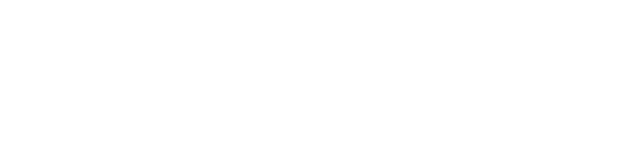
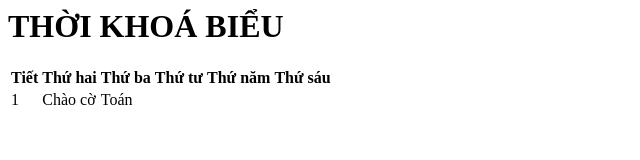
Before and after one commit to dangtrbngoc/dangngoc, a plain HTML site: page index.html in a window 1280 px wide. Shown: the whole page, without its empty margins (0-640 px from the left). Drawn offline with Linux system fonts and the light colour scheme.

Commit message:
Add schedule table to index.html

```diff
--- a/index.html
+++ b/index.html
@@ -3,6 +3,19 @@
    <meta charset = "utf-8">
   </head>
   <body>
-
+    <h1> THỜI KHOÁ BIỂU </h1>
+    <table>
+      <tr>
+        <th> Tiết </th>
+        <th> Thứ hai </th>
+        <th> Thứ ba  </th>
+        <th> Thứ tư  </th>
+        <th> Thứ năm </th>
+        <th> Thứ sáu </th>
+      </tr>
+      <tr>
+        <td>1</td> <td>Chào cờ</td> <td>Toán</td>
+      </tr>
+    </table>
   </body>
 </html>
```
